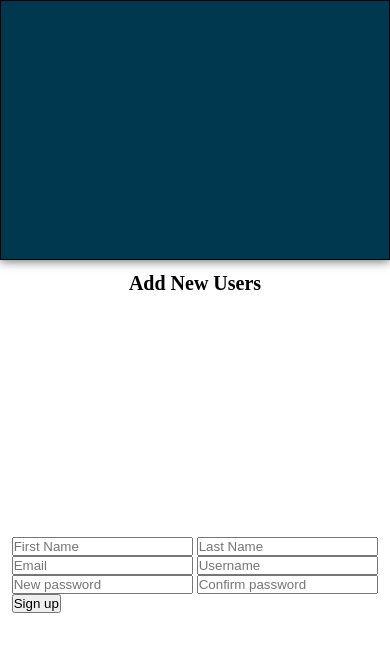
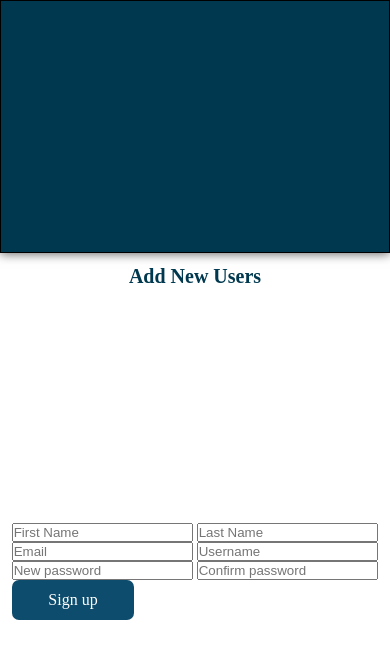
Before and after one commit to brandonyhchan/2800-202210-BBY33, a plain HTML site: page app/html/adminAddUsers.html in a window 390 px wide. Drawn offline with Linux system fonts and the light colour scheme; no server answers; a web font is replaced by a local one.

Commit message:
Fixed a bug where admin dashboard was not displaying properly after being loaded in with js

```diff
--- a/app/html/adminAddUsers.html
+++ b/app/html/adminAddUsers.html
@@ -18,27 +18,29 @@
     <nav id="navbarPlaceholder"></nav>
 
     <div id="container">
-        <h1 id="manage-users">Add New Users</h1>
-        <div id="control-panel">
+        <h1 class="page-header">Add New Users</h1>
+        <div id="control-panel-placeholder">
         </div>
 
         <div id="register-container">
             <form id="input_container">
-                <input type="text" id="first_name" required="required" placeholder="First Name" pattern="[A-Za-z]{4,20}"/>
+                <input type="text" id="first_name" required="required" placeholder="First Name" pattern="[A-Za-z]{4,20}" />
 
-                <input type="text" id="last_name" required="required" placeholder="Last Name" pattern="[A-Za-z]{4,20}"/>
+                <input type="text" id="last_name" required="required" placeholder="Last Name" pattern="[A-Za-z]{4,20}" />
 
-                <input id="email" required="required" type="text" placeholder="Email" pattern="[A-Za-z0-9]{4,20}"/>
+                <input id="email" required="required" type="text" placeholder="Email" pattern="[A-Za-z0-9]{4,20}" />
 
-                <input type="text" id="username" required="required" placeholder="Username" pattern="[A-Za-z]{4,15}"/>
+                <input type="text" id="username" required="required" placeholder="Username" pattern="[A-Za-z]{4,15}" />
 
-                <input id="password" required="required" type="password" placeholder="New password"  pattern="[A-Za-z0-9]{4,20}"/>
+                <input id="password" required="required" type="password" placeholder="New password" pattern="[A-Za-z0-9]{4,20}" />
 
-                <input id="confirm_password" required="required" type="password" placeholder="Confirm password" pattern="[A-Za-z0-9]{4,20}"/>
+                <input id="confirm_password" required="required" type="password" placeholder="Confirm password" pattern="[A-Za-z0-9]{4,20}" />
 
                 <input type="button" id="submit" value="Sign up">
 
-                <p id = "errorMsg"></p>
+
+
+                <p id="errorMsg"></p>
 
             </form>
 
--- a/public/css/admin.css
+++ b/public/css/admin.css
@@ -20,7 +20,7 @@
         overflow-x: hidden;
     }
 
-    #control-panel {
+    #control-panel-placeholder {
         background-color: #00394f;
         box-shadow: 0 1px 10px 0 rgb(0, 0, 0, .6);
         border: 1px solid black;
@@ -35,6 +35,7 @@
         text-align: center;
         color: white;
         align-self: center;
+        padding-top: 5%;
     }
 
     #userTable {
@@ -50,9 +51,10 @@
         margin: 3%;
     }
 
-    #manage-users {
+    .page-header {
         text-align: center;
         padding: 3%;
+        color: #00394f;
     }
 
     tr:nth-child(odd) {
@@ -106,10 +108,6 @@
         transform: translateY(4px);
     }
 
-    button:hover {
-        background-color: rgb(114, 186, 213);
-    }
-
     .admin-buttons {
         cursor: pointer;
         background: none;
@@ -121,7 +119,6 @@
 
     .admin-buttons:hover {
         color: rgb(114, 186, 213);
-        background-color: #00394f;
     }
 
     td {
@@ -133,13 +130,13 @@
             grid-template-columns: 100%;
             grid-template-rows: auto;
         }
-        #control-panel {
+        #control-panel-placeholder {
             grid-row: 1 / 2;
             display: flex;
             flex-direction: column;
             padding: 5%;
         }
-        #manage-users {
+        .page-header {
             grid-row: 2 / 3;
             font-size: 20px;
         }
--- a/public/css/adminAddUsers.css
+++ b/public/css/adminAddUsers.css
@@ -20,7 +20,7 @@ body {
     overflow-x: hidden;
 }
 
-#control-panel {
+#control-panel-placeholder {
     background-color: #00394f;
     box-shadow: 0 1px 10px 0 rgb(0, 0, 0, .6);
     border: 1px solid black;
@@ -35,6 +35,7 @@ body {
     text-align: center;
     color: white;
     align-self: center;
+    padding-top: 5%;
 }
 
 #userTable {
@@ -46,9 +47,10 @@ body {
     margin: 3%;
 }
 
-#manage-users {
+.page-header {
     text-align: center;
     padding: 3%;
+    color: #00394f;
 }
 
 tr:nth-child(odd) {
@@ -102,10 +104,6 @@ button:active {
     transform: translateY(4px);
 }
 
-button:hover {
-    background-color: rgb(114, 186, 213);
-}
-
 .admin-buttons {
     cursor: pointer;
     background: none;
@@ -117,11 +115,28 @@ button:hover {
 
 .admin-buttons:hover {
     color: rgb(114, 186, 213);
-    background-color: #00394f;
 }
 
 td {
     height: 60px;
+}
+
+#submit {
+    text-align: center;
+    white-space: nowrap;
+    height: 40px;
+    font-size: 16px;
+    border-style: none;
+    background-color: rgb(14, 76, 109);
+    color: white;
+    border-radius: 7px;
+    padding-top: 2%;
+    padding-bottom: 2%;
+    padding-left: 10%;
+    padding-right: 10%;
+    cursor: pointer;
+    transition-duration: 0.7s;
+    font-family: 'Fonttype';
 }
 
 @media only screen and (max-width: 720px) {
@@ -129,13 +144,13 @@ td {
         grid-template-columns: 100%;
         grid-template-rows: auto;
     }
-    #control-panel {
+    #control-panel-placeholder {
         grid-row: 1 / 2;
         display: flex;
         flex-direction: column;
         padding: 5%;
     }
-    #manage-users {
+    .page-header {
         grid-row: 2 / 3;
         font-size: 20px;
     }
--- a/public/js/placeholders.js
+++ b/public/js/placeholders.js
@@ -3,7 +3,7 @@ ready(() => {
     function ajaxGET(url, callback) {
 
         const xhr = new XMLHttpRequest();
-        xhr.onload = function () {
+        xhr.onload = function() {
             if (this.readyState == XMLHttpRequest.DONE && this.status == 200) {
                 callback(this.responseText);
             } else {
@@ -14,7 +14,7 @@ ready(() => {
         xhr.send();
     }
 
-    ajaxGET("/nav", function (data) {
+    ajaxGET("/nav", function(data) {
         let navbar = document.querySelector("#navbarPlaceholder");
         navbar.innerHTML = data;
         document.querySelector("#profile").addEventListener("click", () => {
@@ -27,10 +27,11 @@ ready(() => {
 
     });
 
-    if (window.location.pathname == "/admin") {
-        ajaxGET("/admin-sideBar", function (data) {
+    var path = window.location.pathname;
+    if (path.startsWith("/admin")) {
+        ajaxGET("/admin-sideBar", function(data) {
 
-            let navbar = document.querySelector("#control-panel");
+            let navbar = document.querySelector("#control-panel-placeholder");
             navbar.innerHTML = data;
             document.querySelector("#manage-users-button").addEventListener("click", () => {
                 getManageUsers();
@@ -44,7 +45,7 @@ ready(() => {
 
     }
 
-    ajaxGET("/footer", function (data) {
+    ajaxGET("/footer", function(data) {
         let footer = document.querySelector("#footerPlaceholder");
         footer.innerHTML = data;
     });
```
Also changed, not shown: app/html/admin.html (+3 -4 lines), public/userImg/profilePic-hero2.jpg (added), public/userImg/profilePic-logo-only-blank.png (added).
